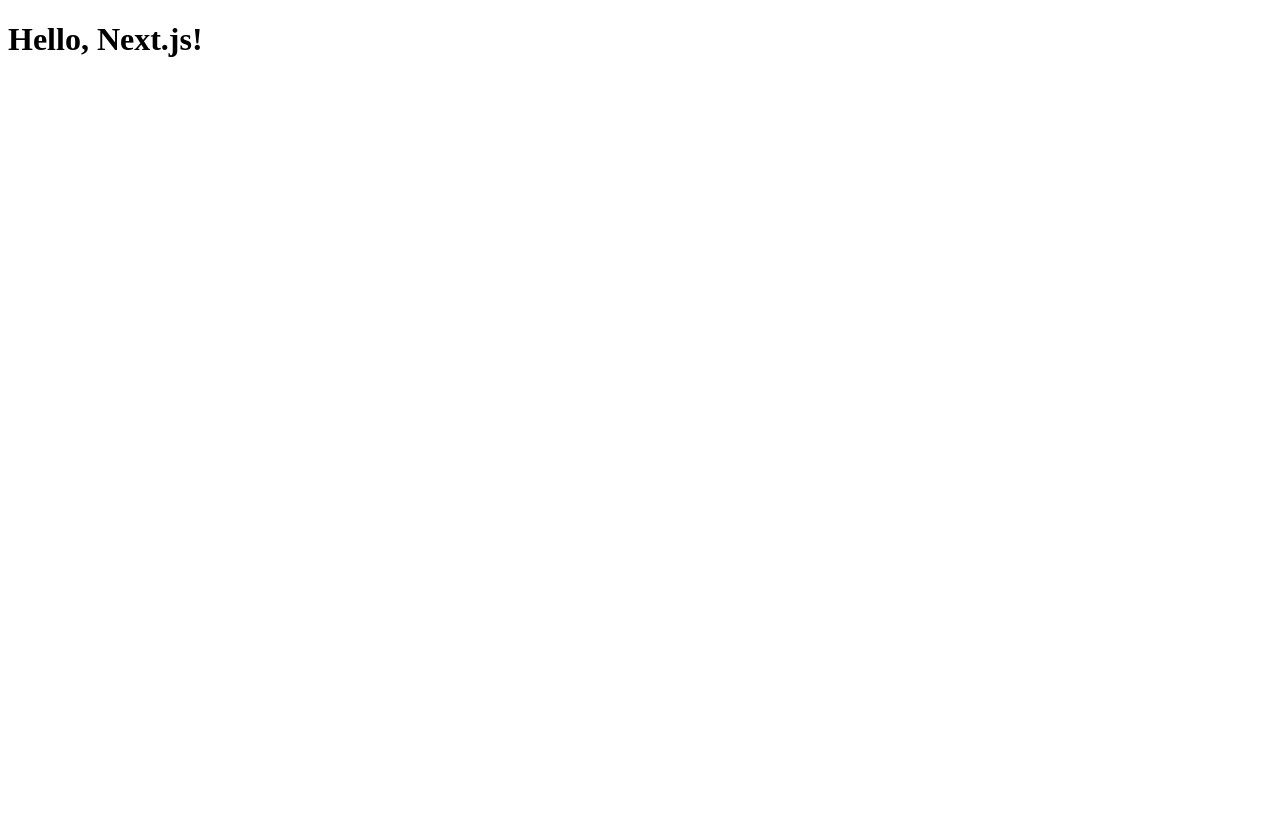
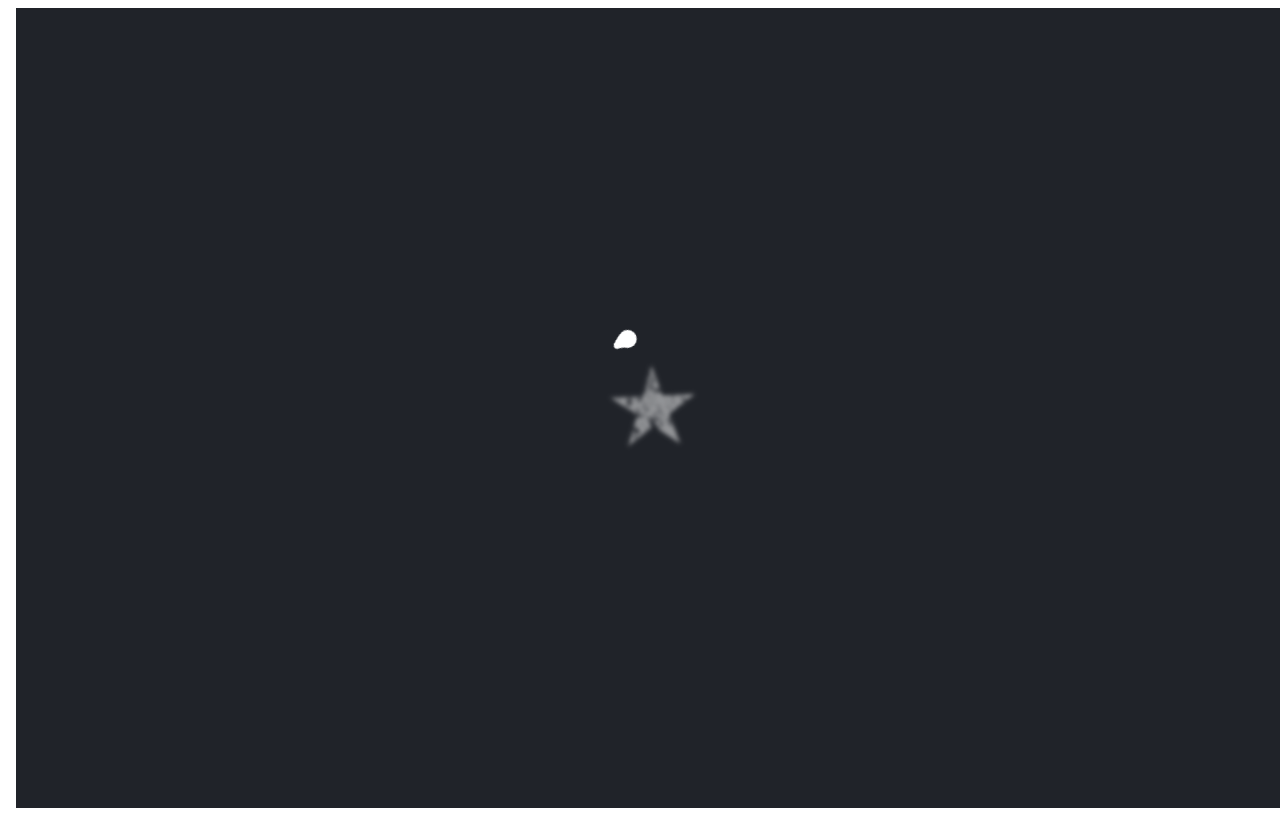
Before and after one commit to marutsuki/my-marutsuki, a Next.js app: page / in a window 1280 px wide. Built offline with nearby package versions, Linux system fonts and the light colour scheme.

Commit message:
Added loading screen

```diff
--- a/app/layout.tsx
+++ b/app/layout.tsx
@@ -1,4 +1,5 @@
 import { ReactNode } from "react";
+import { DarkBackground } from "../common/Container.styled";
 
 export default function RootLayout({
     children,
@@ -7,7 +8,7 @@
 }) {
     return (
         <html lang="en">
-            <body>{children}</body>
+            <DarkBackground>{children}</DarkBackground>
         </html>
     )
 }
--- a/app/page.tsx
+++ b/app/page.tsx
@@ -1,3 +1,9 @@
+import { CenteredLayout, DarkBackground } from "../common/Container.styled";
+import { MaruSpinner } from "../common/Spinner";
+
 export default function Page() {
+    if (true) {
+        return <CenteredLayout><MaruSpinner/></CenteredLayout>
+    }
     return <h1>Hello, Next.js!</h1>;
 }
--- /dev/null
+++ b/common/Container.styled.ts
@@ -0,0 +1,14 @@
+'use client';
+import { styled } from "styled-components";
+export const DarkBackground = styled.body`
+    height: 100vh;
+    width: 100vw;
+    background-color: #202329;
+`;
+
+export const CenteredLayout = styled.div`
+    height: inherit;
+    width: inherit;
+    display: grid;
+    place-items: center;
+`
--- /dev/null
+++ b/common/Spinner.styled.ts
@@ -0,0 +1,71 @@
+'use client';
+import { keyframes, styled } from "styled-components";
+
+const loadAnimation = keyframes`
+    0% {
+        box-shadow: 0 -0.83em 0 -0.4em, 0 -0.83em 0 -0.42em, 0 -0.83em 0 -0.44em, 0 -0.83em 0 -0.46em, 0 -0.83em 0 -0.477em;
+    }
+    5%,
+    95% {
+        box-shadow: 0 -0.83em 0 -0.4em, 0 -0.83em 0 -0.42em, 0 -0.83em 0 -0.44em, 0 -0.83em 0 -0.46em, 0 -0.83em 0 -0.477em;
+    }
+     10%,
+    59% {
+        box-shadow: 0 -0.83em 0 -0.4em, -0.087em -0.825em 0 -0.42em, -0.173em -0.812em 0 -0.44em, -0.256em -0.789em 0 -0.46em, -0.297em -0.775em 0 -0.477em;
+    }
+    20% {
+        box-shadow: 0 -0.83em 0 -0.4em, -0.338em -0.758em 0 -0.42em, -0.555em -0.617em 0 -0.44em, -0.671em -0.488em 0 -0.46em, -0.749em -0.34em 0 -0.477em;
+    }
+    38% {
+        box-shadow: 0 -0.83em 0 -0.4em, -0.377em -0.74em 0 -0.42em, -0.645em -0.522em 0 -0.44em, -0.775em -0.297em 0 -0.46em, -0.82em -0.09em 0 -0.477em;
+    }
+    100% {
+        box-shadow: 0 -0.83em 0 -0.4em, 0 -0.83em 0 -0.42em, 0 -0.83em 0 -0.44em, 0 -0.83em 0 -0.46em, 0 -0.83em 0 -0.477em;
+    }
+`;
+
+const rotateAnimation = keyframes`
+    0% {
+        -webkit-transform: rotate(0deg);
+        transform: rotate(0deg);
+    }
+    100% {
+        -webkit-transform: rotate(360deg);
+        transform: rotate(360deg);
+    }
+`;
+
+const flashAnimation = keyframes`
+    35%,
+    65% {
+        -webkit-filter: blur(2px);
+        filter: blur(2px);
+        opacity: 50%;
+    }
+    0%,
+    100% {
+        -webkit-filter: blur(0px);
+        filter: blur(0px);
+        opacity: 100%;
+    }
+`
+export const Spinner = styled.span`
+    color: #ffffff;
+    font-size: 90px;
+    overflow: hidden;
+    width: 1em;
+    height: 1em;
+    border-radius: 50%;
+    position: absolute;
+    animation: ${loadAnimation} 1.7s infinite ease, ${rotateAnimation} 1.7s infinite ease;
+`;
+
+export const Star = styled.span`
+    width: 1em;
+    height: 1em;
+    font-size: 90px;
+    position: absolute;
+    background-image: url("/images/marustar.png");
+    background-size: contain;
+    animation: ${rotateAnimation} 1.7s infinite ease-in-out reverse, ${flashAnimation} 1.7s infinite ease-in-out;
+`;
--- /dev/null
+++ b/common/Spinner.tsx
@@ -0,0 +1,5 @@
+import { Spinner, Star } from "./Spinner.styled"
+
+export const MaruSpinner : React.FC = () => {
+    return <><Spinner/><Star/></>
+}
--- /dev/null
+++ b/next.config.js
@@ -0,0 +1,7 @@
+// next.config.js
+module.exports = {
+    compiler: {
+        // Enables the styled-components SWC transform
+        styledComponents: true
+    }
+}
--- a/package.json
+++ b/package.json
@@ -15,7 +15,8 @@
     "eslint-config-next": "13.4.9",
     "next": "^13.4.9",
     "react": "^18.2.0",
-    "react-dom": "^18.2.0"
+    "react-dom": "^18.2.0",
+    "styled-components": "^6.0.2"
   },
   "devDependencies": {
     "@types/node": "20.4.0",
```
Also changed, not shown: public/images/marustar.png (added), 1 other file (tests, documents, lock files or other folders).
